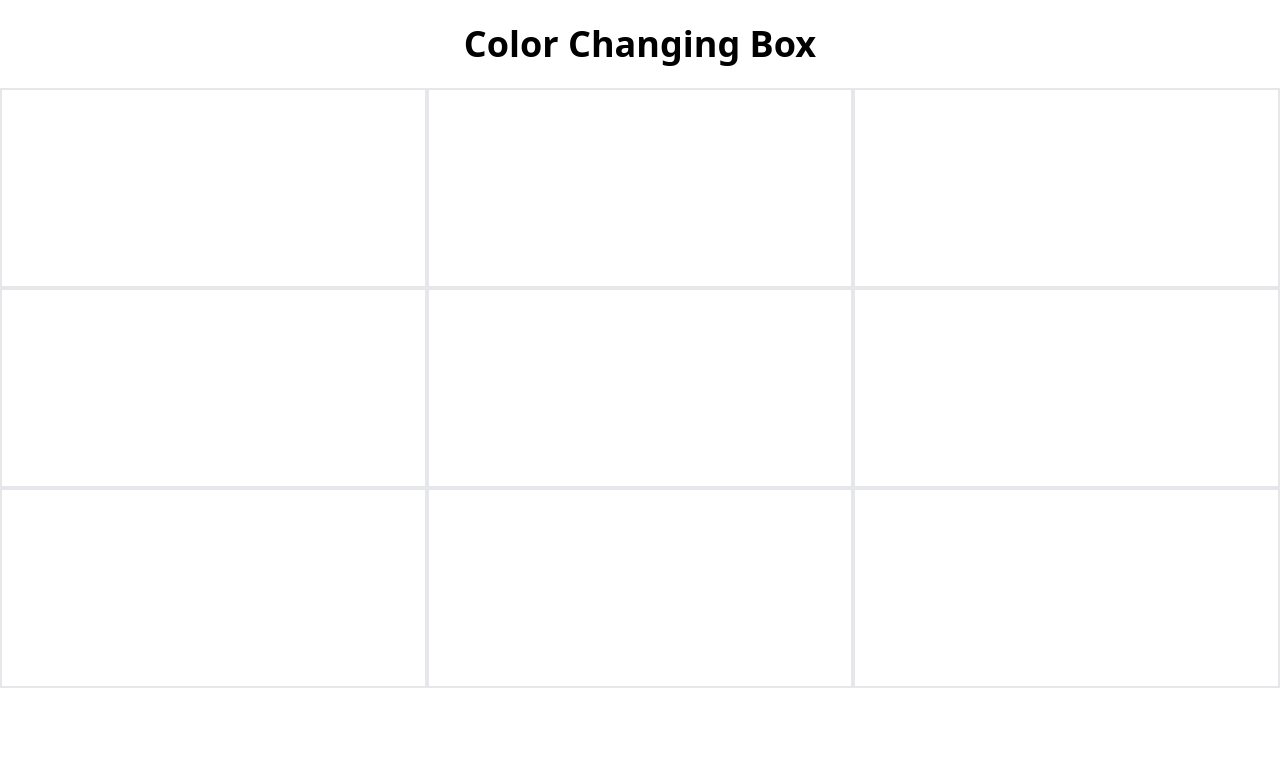
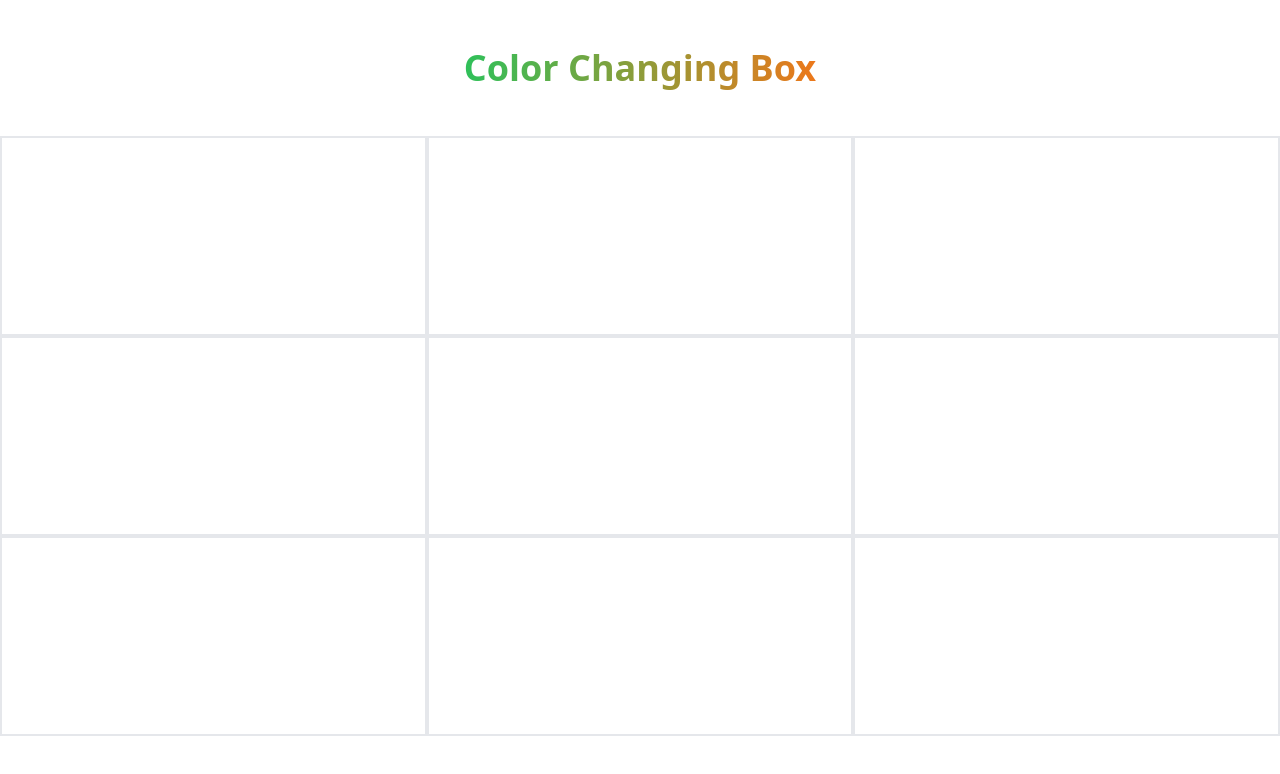
Before and after one commit to shahbaz-kamal/box-chroma, a React (Vite) app: page / in a window 1280 px wide. Shown: the top 774 px of the page. Built offline with nearby package versions, Linux system fonts and the light colour scheme.

Commit message:
changed title color

```diff
--- a/src/App.jsx
+++ b/src/App.jsx
@@ -9,9 +9,13 @@ function App() {
 
   return (
     <div className="container mx-auto ">
-      <h1 className="text-center my-5 md:my-6  text-3xl md:text-4xl font-bold">
-        Color Changing Box
-      </h1>
+      <div className="flex justify-center">
+        {" "}
+        <h1 className="text-center inline-flex my-5 md:my-6  text-3xl md:text-4xl font-bold bg-gradient-to-r from-green-500 p-6 to-orange-500 bg-clip-text text-transparent">
+          Color Changing Box
+        </h1>
+      </div>
+
       <section>
         <Grid></Grid>
       </section>
```
